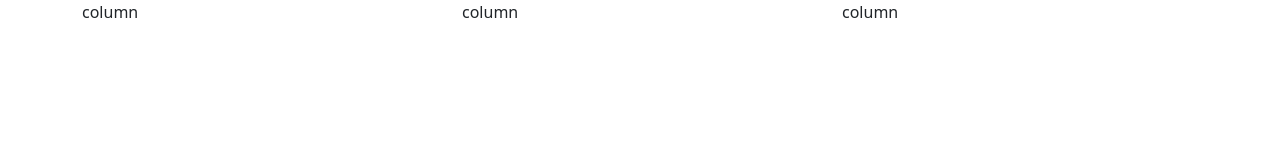
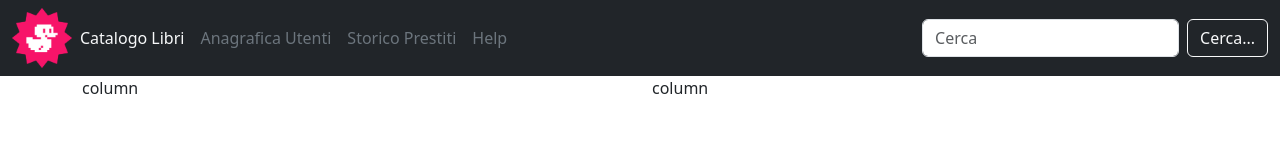
Before and after one commit to Ashyzan/html-css-bootstrap-dashboard, a plain HTML site: page index.html in a window 1280 px wide. Drawn offline with nearby package versions, Linux system fonts and the light colour scheme.

Commit message:
ADD: navbar and two columns

```diff
--- a/app.css
+++ b/app.css
@@ -0,0 +1,3 @@
+.logo {
+    max-width:60px;
+}
--- a/index.html
+++ b/index.html
@@ -5,20 +5,46 @@
     <meta name="viewport" content="width=device-width, initial-scale=1.0">
     <title>Applicativo    </title>
     <link rel="stylesheet" href="https://cdn.jsdelivr.net/npm/bootstrap@5.3.3/dist/css/bootstrap.min.css">
-    <link rel="stylesheet" href="app.css">
+    <link rel="stylesheet" href="./app.css">
 </head>
 <body>
+    <nav class="navbar navbar-expand-lg bg-dark">
+        <div class="container-fluid">
+          <img src="./img/duck.png" class="logo">
+          <button class="navbar-toggler" type="button" data-bs-toggle="collapse" data-bs-target="#navbarSupportedContent" aria-controls="navbarSupportedContent" aria-expanded="false" aria-label="Toggle navigation">
+            <span class="navbar-toggler-icon"></span>
+          </button>
+          <div class="collapse navbar-collapse" id="navbarSupportedContent">
+            <ul class="navbar-nav me-auto mb-2 mb-lg-0">
+              <li class="nav-item text-secondary">
+                <a class="nav-link active text-light" aria-current="page" href="#">Catalogo Libri</a>
+              </li>
+              <li class="nav-item">
+                <a class="nav-link text-secondary" href="#">Anagrafica Utenti</a>
+              </li>
+              <li class="nav-item">
+                <a class="nav-link text-secondary" href="#">Storico Prestiti</a>
+              </li>
+              <li class="nav-item">
+                <a class="nav-link text-secondary" href="#">Help</a>
+              </li>
+
+            </ul>
+            <form class="d-flex" role="search">
+              <input class="form-control me-2" type="search" placeholder="Cerca" aria-label="Search">
+              <button class="btn btn-outline-light" type="submit">Cerca...</button>
+            </form>
+          </div>
+        </div>
+      </nav>
+
     <div class="container">
         <div class="row">
-            <div class="col">
+            <div class="col main">
                 column
 
             </div>
-            <div class="col">
-                column
-
-            </div>
-            <div class="col">
+            <div class="col sidebar">
                 column
 
             </div>
@@ -26,7 +52,7 @@
         </div>
 
     </div>
-
+    <!-- codice java-->
     <script src="https://cdn.jsdelivr.net/npm/@popperjs/core@2.11.8/dist/umd/popper.min.js" integrity="sha384-I7E8VVD/ismYTF4hNIPjVp/Zjvgyol6VFvRkX/vR+Vc4jQkC+hVqc2pM8ODewa9r" crossorigin="anonymous"></script>
 <script src="https://cdn.jsdelivr.net/npm/bootstrap@5.3.3/dist/js/bootstrap.min.js" integrity="sha384-0pUGZvbkm6XF6gxjEnlmuGrJXVbNuzT9qBBavbLwCsOGabYfZo0T0to5eqruptLy" crossorigin="anonymous"></script>
 </body>
```
